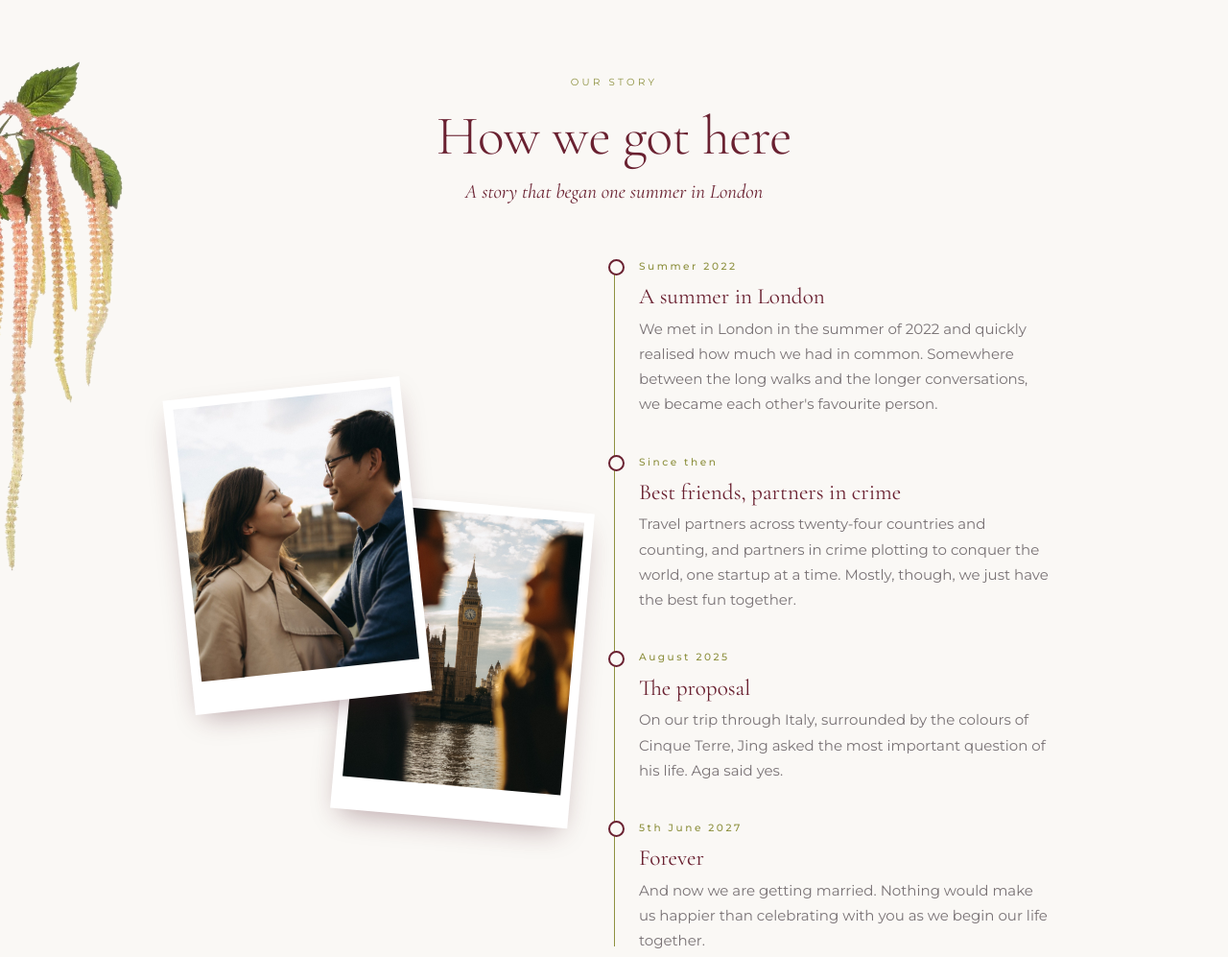
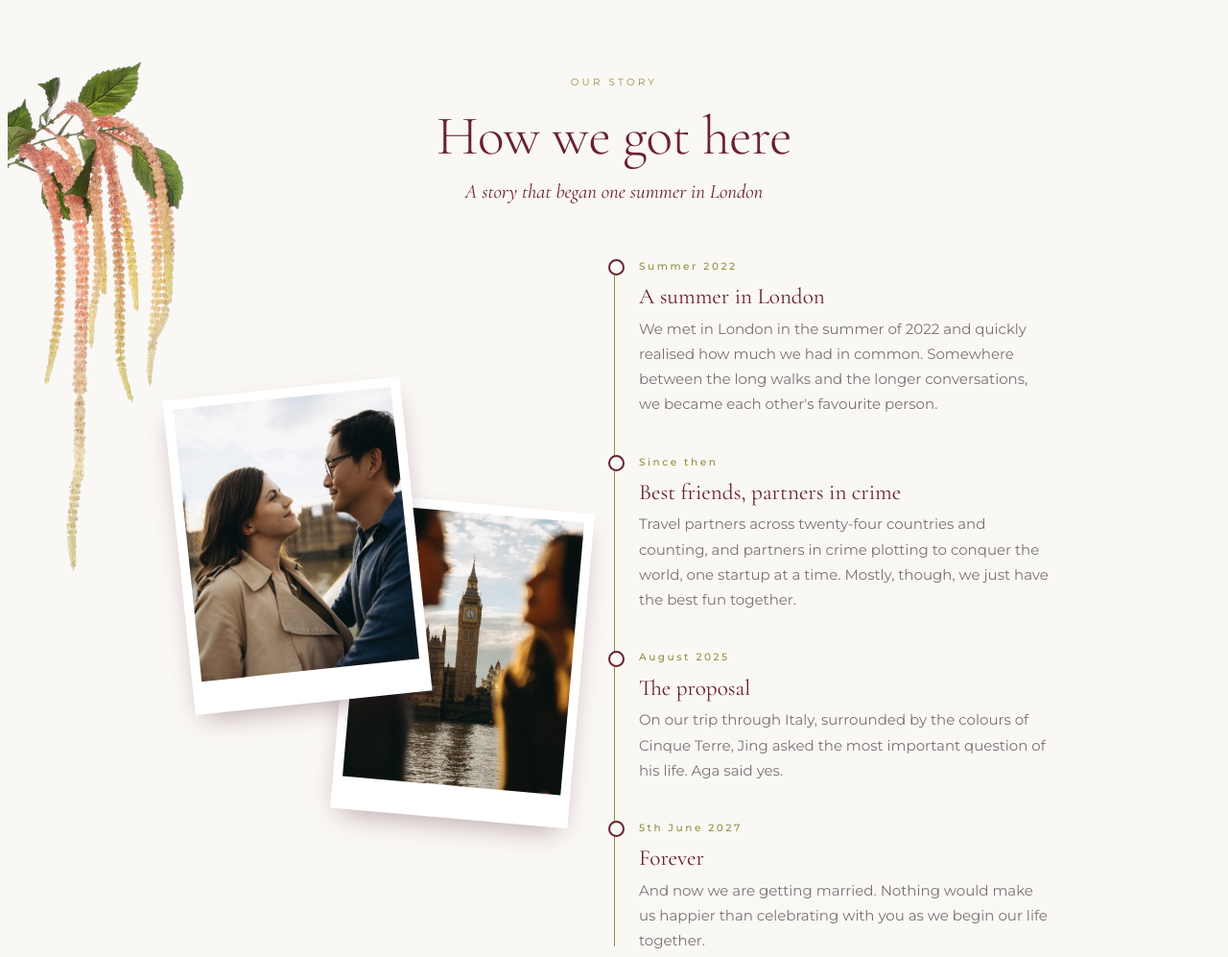
Before and after one commit to aprawdaa/agaandjing2027, a plain HTML site: page index.html in a window 1280 px wide. Shown: the part 1285-2282 px from the top of the page at 96% size. Drawn offline with nearby package versions, Linux system fonts and the light colour scheme.

Commit message:
Nudge the top amaranthus right so the whole spray is visible
Co-Authored-By: Claude Fable 5 <noreply@anthropic.com>

```diff
--- a/index.html
+++ b/index.html
@@ -65,7 +65,7 @@
 
     <!-- ================= STORY ================= -->
     <section id="story" class="panel">
-        <div class="bloom left" style="top: 4%; width: 185px;" aria-hidden="true"><img src="assets/flowers/amaranth-a-crop.png" alt="" loading="lazy" /></div>
+        <div class="bloom left" style="top: 4%; width: 185px; left: 0.5rem;" aria-hidden="true"><img src="assets/flowers/amaranth-a-crop.png" alt="" loading="lazy" /></div>
         <div class="bloom right" style="top: 70%; width: 240px; transform: scaleX(-1);" aria-hidden="true"><img src="assets/flowers/orchid-white.png" alt="" loading="lazy" /></div>
       <div class="wrap">
         <div class="reveal">
```
